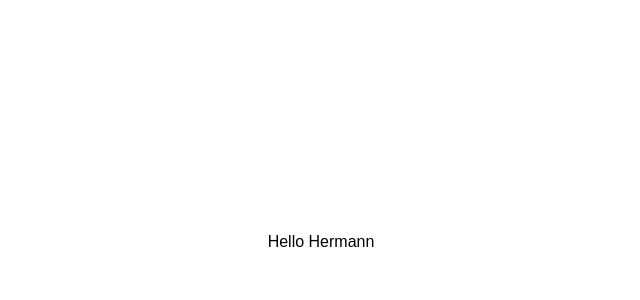
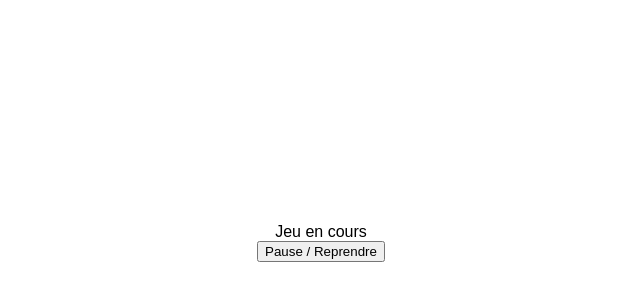
Before and after one commit to hermannleboss/tennis-score, a React (Create React App) app: page / in a window 1280 px wide. Shown: the part 158-458 px from the top of the page, without its empty margins (319-959 px from the left). Built offline with nearby package versions, Linux system fonts and the light colour scheme.

Commit message:
Initate store management and make play pause function

```diff
--- a/src/App.js
+++ b/src/App.js
@@ -1,9 +1,11 @@
-function App() {
+import { PlayPauseButton } from "./PlayPauseButton";
+import { Display } from "./Display";
+
+export default function App() {
   return (
     <div>
-      Hello Hermann
+      <Display />
+      <PlayPauseButton />
     </div>
   );
 }
-
-export default App;
--- /dev/null
+++ b/src/Display.js
@@ -0,0 +1,6 @@
+import { useSelector } from 'react-redux';
+
+export function Display() {
+  const gameIsPlaying = useSelector(state => state.playing);
+  return <p>{gameIsPlaying ? 'Jeu en cours' : 'C\'est la pause'}</p>;
+}
--- /dev/null
+++ b/src/PlayPauseButton.js
@@ -0,0 +1,14 @@
+//Import useDispatch from redux
+import { useDispatch } from 'react-redux';
+import { playPause } from './actions';
+
+export function PlayPauseButton() {
+  const dispatch = useDispatch();
+
+  return <button
+    onClick={() => {
+      dispatch(playPause());
+    }}>
+    Pause / Reprendre
+  </button>;
+}
--- /dev/null
+++ b/src/actions.js
@@ -0,0 +1,15 @@
+const PLAYER = { PLAYER1: 'PLAYER1', PLAYER2: 'PLAYER2' };
+// mettre en pause / reprendre le jeu
+export const playPause = () => ({ type: 'playPause' });
+// redémarrer le jeu
+export const restartGame = () => ({ type: 'restart' });
+/**
+ * un joueur a marqué un point
+ * on passe en paramètre le joueur qui a marqué
+ * @param player : PLAYER
+ * @return {{payload: {player}, type: string}}
+ */
+export const pointScored = (player) => ({
+  type:    'pointScored',
+  payload: { player: player },
+});
--- a/src/index.js
+++ b/src/index.js
@@ -1,14 +1,19 @@
 import React from 'react';
 import ReactDOM from 'react-dom';
 import './index.css';
+import { Provider } from 'react-redux';
 import App from './App';
 import reportWebVitals from './reportWebVitals';
 
+import { store } from './store';
+
 ReactDOM.render(
-  <React.StrictMode>
-    <App />
-  </React.StrictMode>,
-  document.getElementById('root')
+  <Provider store={store}>
+    <React.StrictMode>
+      <App/>
+    </React.StrictMode>
+  </Provider>,
+  document.getElementById('root'),
 );
 
 // If you want to start measuring performance in your app, pass a function
--- a/src/store.js
+++ b/src/store.js
@@ -1,5 +1,4 @@
-import {createStore} from 'redux'
-
+import { createStore } from 'redux';
 
 // Le state
 const initialState = {
@@ -13,46 +12,33 @@ const initialState = {
   // Si la partie est en cours on utilise null
   winner: null,
   // La partie est-elle en cours ?
-  playing: true
+  playing: true,
 };
 
 // Les actions creators
-
-// mettre en pause / reprendre le jeu
-const playPause = () => ({ type: "playPause" });
-
-// redémarrer le jeu
-const restartGame = () => ({ type: "restart" });
-
-// un joueur a marqué un point
-// on passe en paramètre le joueur qui a marqué
-const pointScored = (player) => ({
-  type: "pointScored",
-  payload: { player: player }
-});
 
 // le reducer contient la logique
 // c'est une fonction qui reçoit le state et une action
 function reducer(state, action) {
   // si l'action est de type "restart"
-  if (action.type === "restart") {
+  if (action.type === 'restart') {
     // on retourne le state initial
     return initialState;
   }
   // si l'action est de type "playPause"
-  if (action.type === "playPause") {
+  if (action.type === 'playPause') {
     // on retourne un nouvel objet
     return {
       // qui est une copie du state
       ...state,
       // mais on replace la propriété playing
-      playing: !state.playing
+      playing: !state.playing,
     };
   }
   // lorsqu'un joueur marque un point
-  if (action.type === "pointScored") {
+  if (action.type === 'pointScored') {
     const player = action.payload.player;
-    const otherPlayer = player === "player1" ? "player2" : "player1";
+    const otherPlayer = player === 'player1' ? 'player2' : 'player1';
     if (state.winner) {
       // le jeu est fini, on ne peut pas marquer
       // on retourne le state
@@ -98,4 +84,4 @@ function reducer(state, action) {
 }
 
 // on crée le store
-const store = createStore(reducer, initialState);
+export const store = createStore(reducer, initialState);
```
